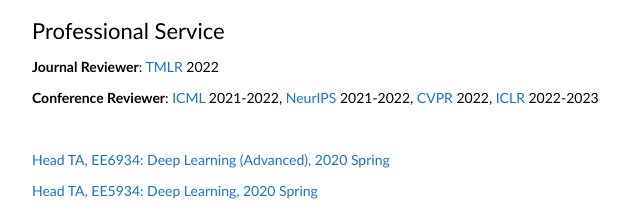
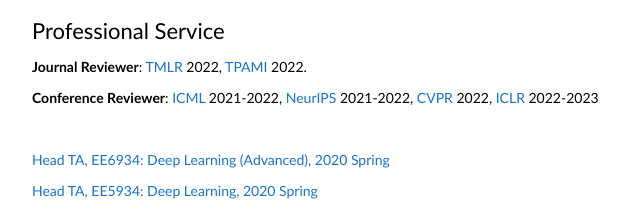
Before and after one commit to LHXXHB/lhxxhb.github.io, a plain HTML site: page index.html in a window 1280 px wide. Shown: the part 2620-2830 px from the top of the page, 228-868 px from the left. Drawn offline with Linux system fonts and the light colour scheme.

Commit message:
refresh cv

```diff
--- a/index.html
+++ b/index.html
@@ -336,7 +336,7 @@
         <td style="padding:20px;width:100%;vertical-align:middle">
         <heading>Professional Service</heading>
           <p>
-            <strong>Journal Reviewer</strong>: <a href="https://openreview.net/group?id=TMLR">TMLR</a> 2022
+            <strong>Journal Reviewer</strong>: <a href="https://openreview.net/group?id=TMLR">TMLR</a> 2022, <a href="https://ieeexplore.ieee.org/xpl/RecentIssue.jsp?punumber=34">TPAMI</a> 2022.
           </p>
 
           <p>
```
